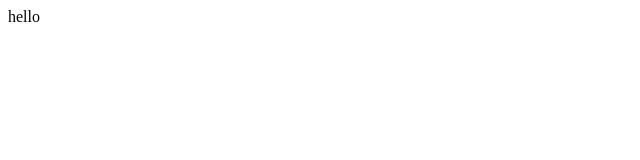
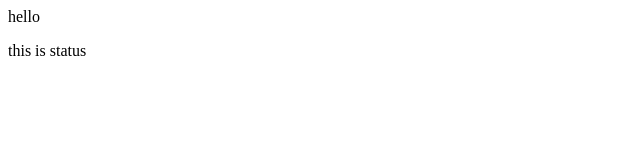
Before and after one commit to Satish-Uddanaik/local, a plain HTML site: page index.html in a window 1280 px wide. Shown: the full height of the page, 0-640 px from the left. Drawn offline with Linux system fonts and the light colour scheme.

Commit message:
Add new feature

```diff
--- a/index.html
+++ b/index.html
@@ -1,3 +1,4 @@
 <p>
     hello
 </p>
+<p>this is status</p>
```
